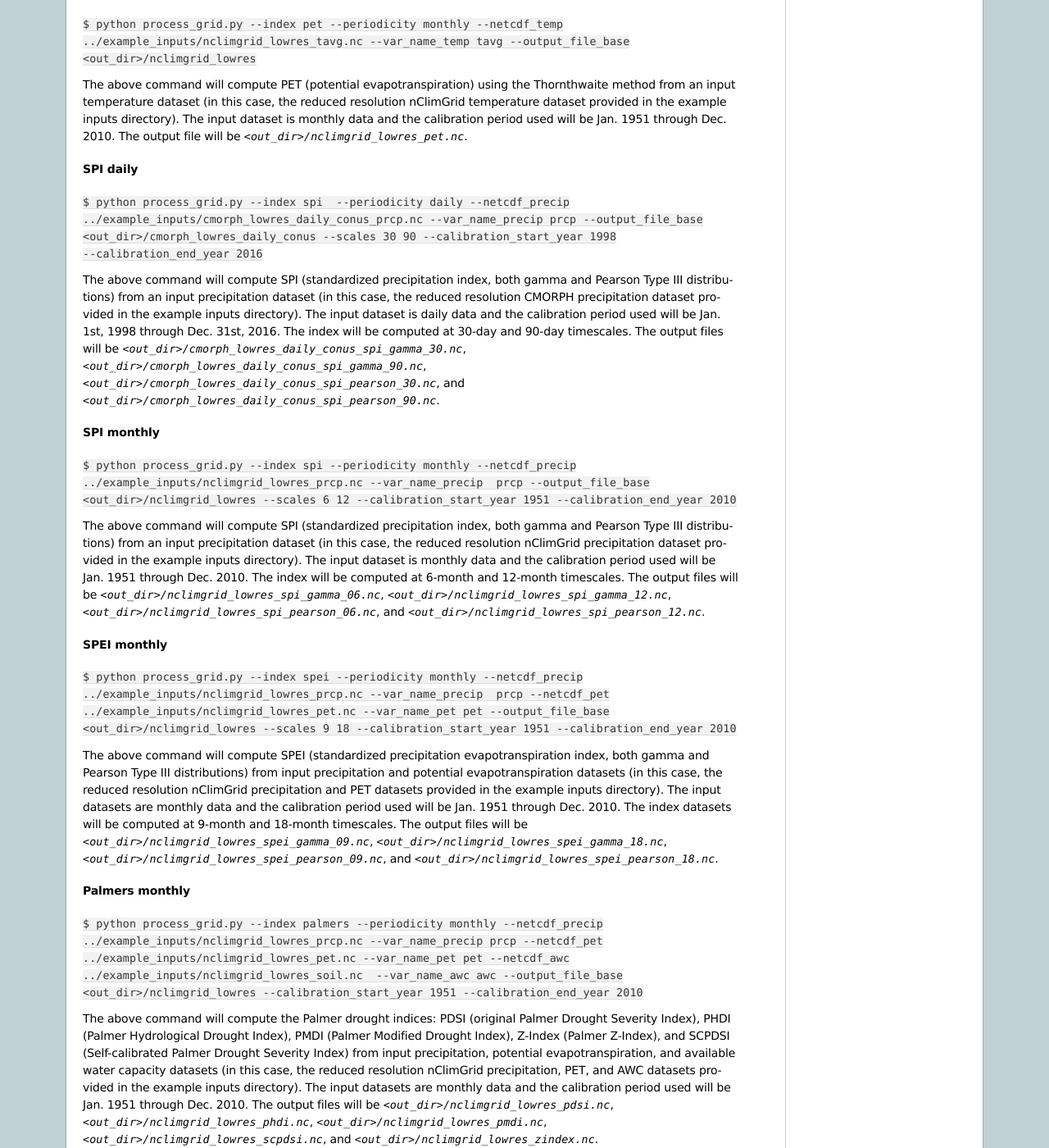
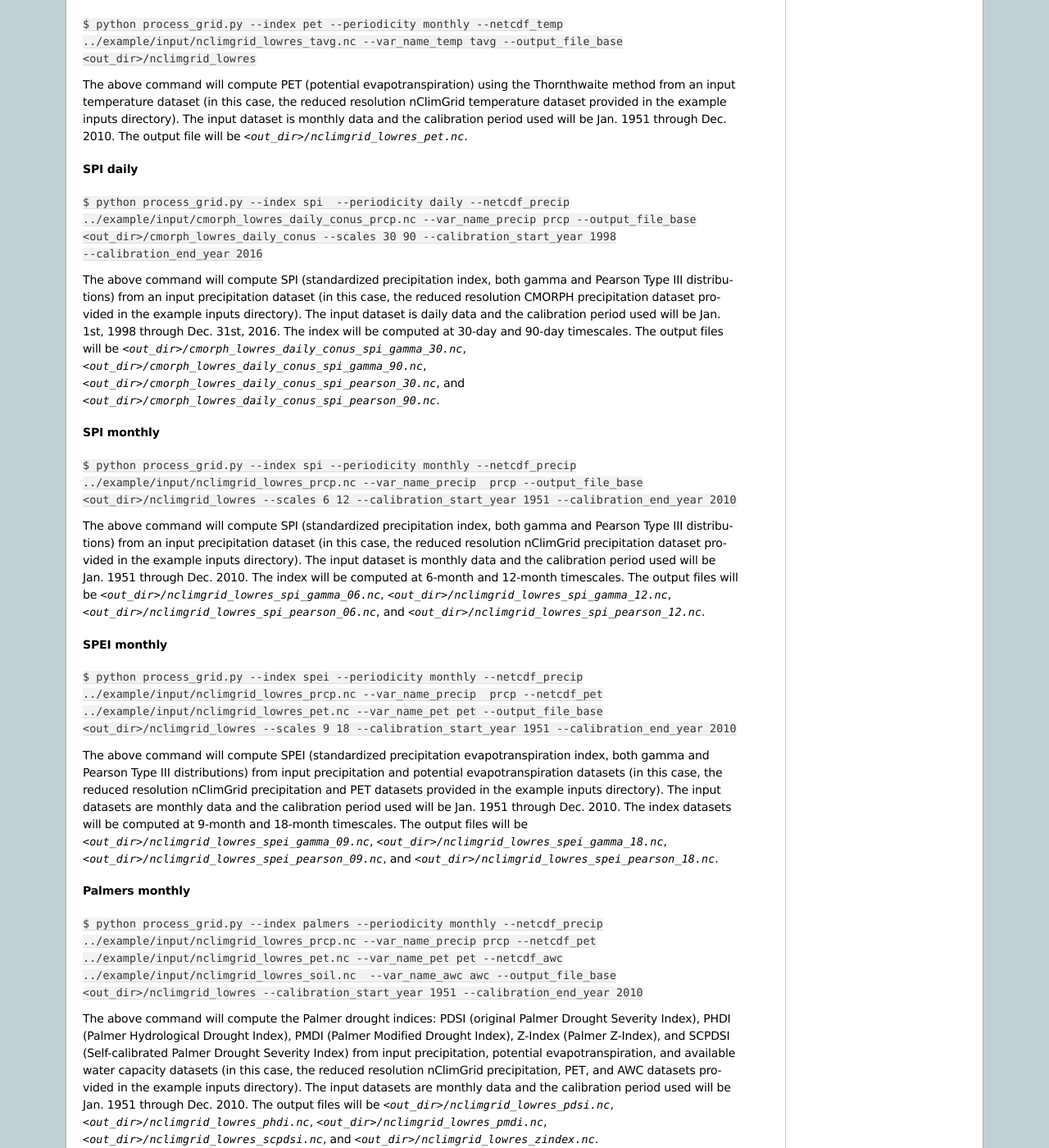
Before and after one commit to monocongo/climate_indices, a Sphinx documentation site: the page built from docs/index.rst, in a window 1280 px wide and 1400 px high, scrolled down 3769 px. Shown: the whole window at 82% size. Built offline with Sphinx 7.4.7, drawn with Linux system fonts in a browser that asks for light colours; some of the changed text lies outside the part shown.

Commit message:
updated the documentation to use `example/input` instead of the previous directory `example_input`
#223


Former-commit-id: 5531ab85c8c289463c9b6dda2e3775ca664140bc

```diff
--- a/docs/index.rst
+++ b/docs/index.rst
@@ -94,7 +94,7 @@ Within this directory, there are six subdirectories:
 -  ``climate_indices``: main computational package
 -  ``tests``: unit tests for the main package
 -  ``scripts``: scripts and supporting utility modules used to perform processing of indices computations on climatological datasets (typically grids or US climate division datasets in NetCDF)
--  ``example_inputs``: example/reference datasets that can be used as inputs to the processing scripts
+-  ``example/input``: example/reference datasets that can be used as inputs to the processing scripts
 -  ``notebooks``: Jupyter Notebooks describing the internals of the computational modules
 -  ``docs``: documentation files
 
@@ -291,7 +291,7 @@ US Climate Divisions (all indices)
 """"""""""""""""""""""""""""""""""
 
 ``$ python process_divisions.py --scales 3 6
---input_file ../example_inputs/nclimdiv.nc
+--input_file ../example/input/nclimdiv.nc
 --output_file /data/nclimdiv_indices.nc
 --var_name_precip prcp
 --var_name_temp tavg --var_name_awc awc
@@ -312,7 +312,7 @@ PET monthly
 """"""""""""
 
 ``$ python process_grid.py --index pet --periodicity monthly --netcdf_temp
-../example_inputs/nclimgrid_lowres_tavg.nc --var_name_temp tavg --output_file_base
+../example/input/nclimgrid_lowres_tavg.nc --var_name_temp tavg --output_file_base
 <out_dir>/nclimgrid_lowres``
 
 The above command will compute PET (potential evapotranspiration) using the
@@ -325,7 +325,7 @@ SPI daily
 """"""""""
 
 ``$ python process_grid.py --index spi  --periodicity daily --netcdf_precip
-../example_inputs/cmorph_lowres_daily_conus_prcp.nc --var_name_precip
+../example/input/cmorph_lowres_daily_conus_prcp.nc --var_name_precip
 prcp --output_file_base <out_dir>/cmorph_lowres_daily_conus --scales 30 90
 --calibration_start_year 1998 --calibration_end_year 2016``
 
@@ -343,7 +343,7 @@ SPI monthly
 """"""""""""
 
 ``$ python process_grid.py --index spi --periodicity monthly --netcdf_precip
-../example_inputs/nclimgrid_lowres_prcp.nc --var_name_precip  prcp
+../example/input/nclimgrid_lowres_prcp.nc --var_name_precip  prcp
 --output_file_base <out_dir>/nclimgrid_lowres --scales 6 12
 --calibration_start_year 1951 --calibration_end_year 2010``
 
@@ -360,8 +360,8 @@ SPEI monthly
 """""""""""""
 
 ``$ python process_grid.py --index spei --periodicity monthly --netcdf_precip
-../example_inputs/nclimgrid_lowres_prcp.nc --var_name_precip  prcp --netcdf_pet
-../example_inputs/nclimgrid_lowres_pet.nc --var_name_pet pet --output_file_base
+../example/input/nclimgrid_lowres_prcp.nc --var_name_precip  prcp --netcdf_pet
+../example/input/nclimgrid_lowres_pet.nc --var_name_pet pet --output_file_base
 <out_dir>/nclimgrid_lowres --scales 9 18 --calibration_start_year 1951 --calibration_end_year 2010``
 
 The above command will compute SPEI (standardized precipitation evapotranspiration index,
@@ -375,9 +375,9 @@ datasets will be computed at 9-month and 18-month timescales. The output files w
 Palmers monthly
 """"""""""""""""
 ``$ python process_grid.py --index palmers --periodicity monthly --netcdf_precip
-../example_inputs/nclimgrid_lowres_prcp.nc --var_name_precip prcp --netcdf_pet
-../example_inputs/nclimgrid_lowres_pet.nc --var_name_pet pet --netcdf_awc
-../example_inputs/nclimgrid_lowres_soil.nc  --var_name_awc awc --output_file_base
+../example/input/nclimgrid_lowres_prcp.nc --var_name_precip prcp --netcdf_pet
+../example/input/nclimgrid_lowres_pet.nc --var_name_pet pet --netcdf_awc
+../example/input/nclimgrid_lowres_soil.nc  --var_name_awc awc --output_file_base
 <out_dir>/nclimgrid_lowres --calibration_start_year 1951 --calibration_end_year 2010``
 
 The above command will compute the Palmer drought indices: PDSI (original Palmer Drought Severity Index),
```
